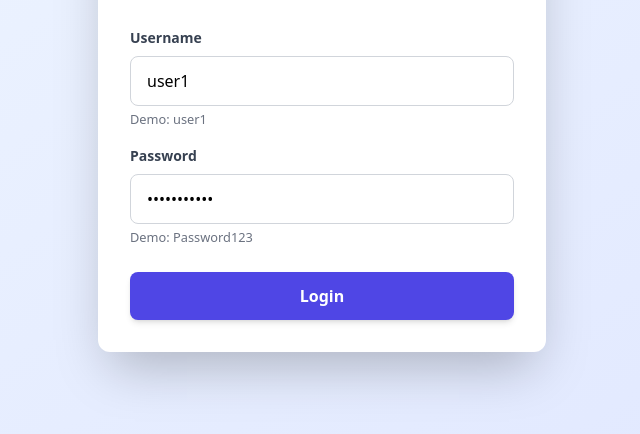
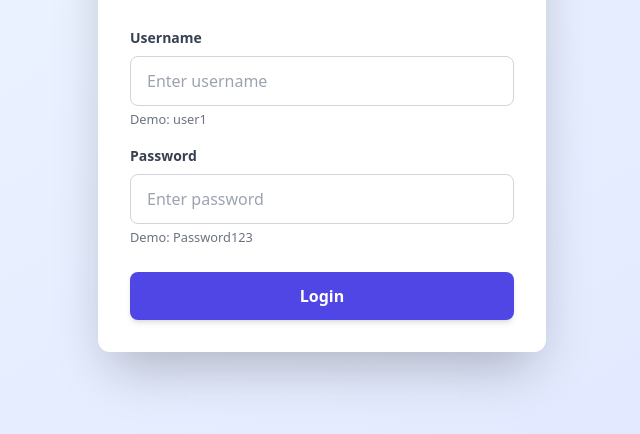
Before and after one commit to mrhatta19/WebTest1, a plain HTML site: page index.html in a window 1280 px wide. Shown: the part 296-730 px from the top of the page, without its empty margins (318-958 px from the left). Drawn offline with nearby package versions, Linux system fonts and the light colour scheme.

Commit message:
Clear pre-filled username and password fields

```diff
--- a/index.html
+++ b/index.html
@@ -30,8 +30,8 @@
         // --- Application State Management (Mimicking React useState) ---
         const state = {
             page: 'login', // 'login', 'form', 'allTickets', 'success'
-            username: 'user1', // Pre-fill for convenience
-            password: 'Password123', // Pre-fill for convenience
+            username: '', // Pre-fill for convenience
+            password: '', // Pre-fill for convenience
             error: '',
             currentTicket: null,
             searchId: '',
```
